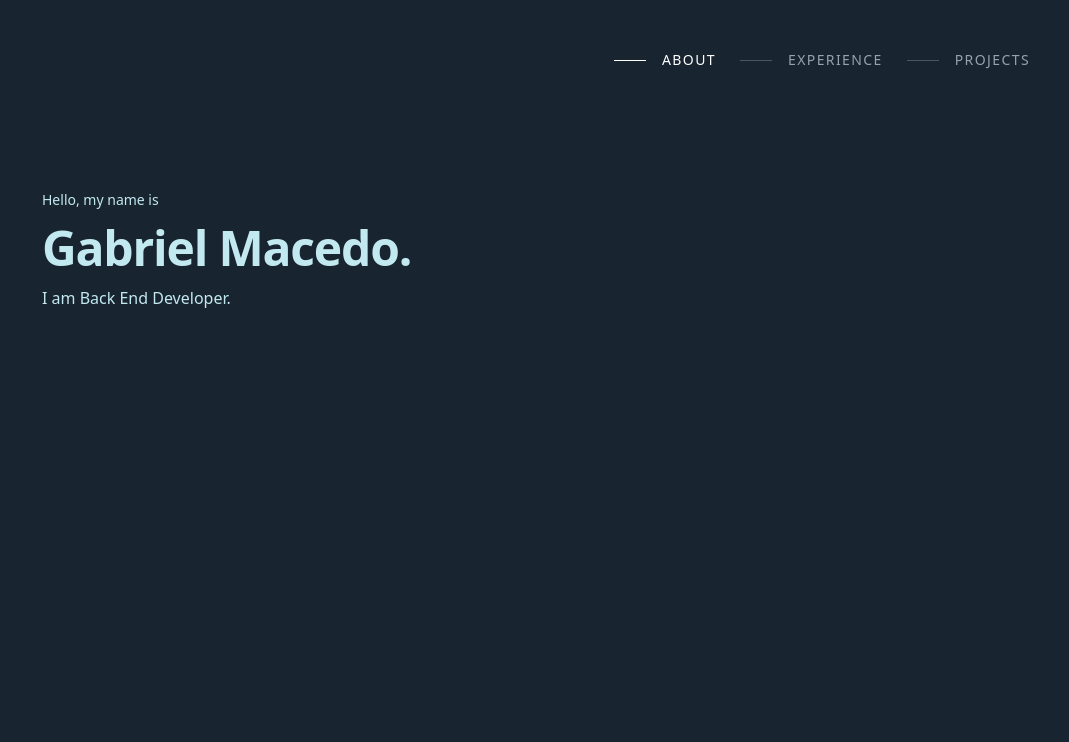
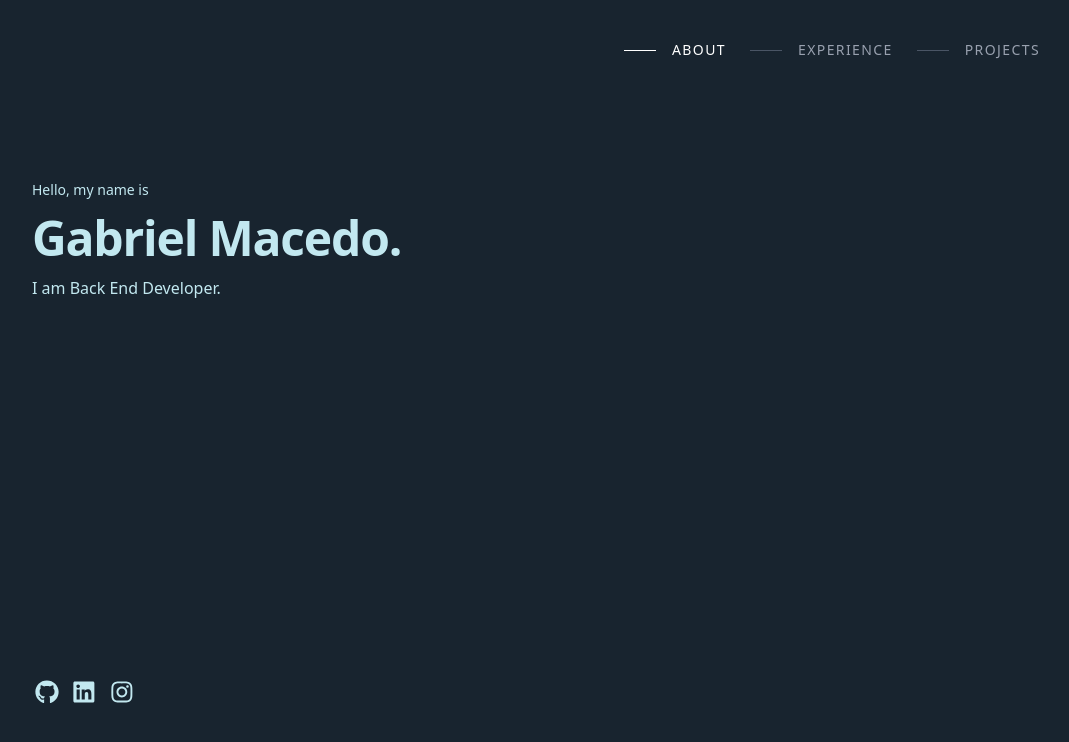
Before and after one commit to gabriel-m-gomes/gabriel-m-gomes.github.io-, a React (Vite) app: page / in a window 1280 px wide. Shown: the top 742 px of the page, without its empty margins (208-1277 px from the left). Built offline with nearby package versions, Linux system fonts and the light colour scheme.

Commit message:
implemented section contact and add functions for icons

```diff
--- a/src/App.jsx
+++ b/src/App.jsx
@@ -1,10 +1,13 @@
 import Hero from "./sections/Hero";
 import Navbar from "./sections/NavBar";
+import Contact from "./sections/Contact";
+
 function App() {
   return (
     <>
       <Navbar />
       <Hero />
+      <Contact />
     </>
   );
 }
--- a/src/index.css
+++ b/src/index.css
@@ -2,5 +2,4 @@
 
 body {
   background-color: rgba(24, 36, 47, 255);
-  padding: 10px;
 }
--- /dev/null
+++ b/src/sections/Contact.jsx
@@ -0,0 +1,39 @@
+import GitHubIcon from "../utils/GitHubIcon";
+import LinkedinIcon from "../utils/LinkedinIcon";
+import InstagramIcon from "../utils/InstagramIcon";
+
+const Contact = () => {
+  return (
+    <ul className=" text-[#c2e8f0] flex gap-2 px-60 py-75">
+      <li>
+        <a
+          href="https://github.com/gabriel-m-gomes"
+          target="_blank"
+          rel="noopener noreferrer"
+        >
+          <GitHubIcon />
+        </a>
+      </li>
+      <li>
+        <a
+          href="https://www.linkedin.com/in/gabriel-macedo-gomes"
+          target="_blank"
+          rel="noopener noreferrer"
+        >
+          <LinkedinIcon />
+        </a>
+      </li>
+      <li>
+        <a
+          href="https://www.instagram.com/gabriel_macedo44"
+          target="_blank"
+          rel="noopener noreferrer"
+        >
+          <InstagramIcon />
+        </a>
+      </li>
+    </ul>
+  );
+};
+
+export default Contact;
--- a/src/sections/Hero.jsx
+++ b/src/sections/Hero.jsx
@@ -1,6 +1,6 @@
 const Hero = () => {
   return (
-    <div id="hero-container" className=" text-[#c2e8f0] px-60 py-20">
+    <div className=" text-[#c2e8f0] px-60 py-20">
       <div className="space-y-2">
         <p className="font-medium font-sans text-sm">Hello, my name is</p>
         <h1 className="text-5xl font-bold tracking-tight leading-tight font-sans">
--- /dev/null
+++ b/src/utils/GitHubIcon.jsx
@@ -0,0 +1,13 @@
+const GitHubIcon = (props) => (
+  <svg
+    xmlns="http://www.w3.org/2000/svg"
+    width="30"
+    height="24"
+    viewBox="0 0 496 512"
+    fill="currentColor"
+  >
+    <path d="M165.9 397.4c0 2-2.3 3.6-5.2 3.6c-3.3.3-5.6-1.3-5.6-3.6c0-2 2.3-3.6 5.2-3.6c3-.3 5.6 1.3 5.6 3.6m-31.1-4.5c-.7 2 1.3 4.3 4.3 4.9c2.6 1 5.6 0 6.2-2s-1.3-4.3-4.3-5.2c-2.6-.7-5.5.3-6.2 2.3m44.2-1.7c-2.9.7-4.9 2.6-4.6 4.9c.3 2 2.9 3.3 5.9 2.6c2.9-.7 4.9-2.6 4.6-4.6c-.3-1.9-3-3.2-5.9-2.9M244.8 8C106.1 8 0 113.3 0 252c0 110.9 69.8 205.8 169.5 239.2c12.8 2.3 17.3-5.6 17.3-12.1c0-6.2-.3-40.4-.3-61.4c0 0-70 15-84.7-29.8c0 0-11.4-29.1-27.8-36.6c0 0-22.9-15.7 1.6-15.4c0 0 24.9 2 38.6 25.8c21.9 38.6 58.6 27.5 72.9 20.9c2.3-16 8.8-27.1 16-33.7c-55.9-6.2-112.3-14.3-112.3-110.5c0-27.5 7.6-41.3 23.6-58.9c-2.6-6.5-11.1-33.3 2.6-67.9c20.9-6.5 69 27 69 27c20-5.6 41.5-8.5 62.8-8.5s42.8 2.9 62.8 8.5c0 0 48.1-33.6 69-27c13.7 34.7 5.2 61.4 2.6 67.9c16 17.7 25.8 31.5 25.8 58.9c0 96.5-58.9 104.2-114.8 110.5c9.2 7.9 17 22.9 17 46.4c0 33.7-.3 75.4-.3 83.6c0 6.5 4.6 14.4 17.3 12.1C428.2 457.8 496 362.9 496 252C496 113.3 383.5 8 244.8 8Z" />
+  </svg>
+);
+
+export default GitHubIcon;
--- /dev/null
+++ b/src/utils/InstagramIcon.jsx
@@ -0,0 +1,15 @@
+const InstagramIcon = () => {
+  return (
+    <svg
+      xmlns="http://www.w3.org/2000/svg"
+      width="30"
+      height="24"
+      viewBox="0 0 496 512"
+      fill="currentColor"
+    >
+      <path d="M224.1 141c-63.6 0-114.9 51.3-114.9 114.9s51.3 114.9 114.9 114.9S339 319.5 339 255.9S287.7 141 224.1 141m0 189.6c-41.1 0-74.7-33.5-74.7-74.7s33.5-74.7 74.7-74.7s74.7 33.5 74.7 74.7s-33.6 74.7-74.7 74.7m146.4-194.3c0 14.9-12 26.8-26.8 26.8c-14.9 0-26.8-12-26.8-26.8s12-26.8 26.8-26.8s26.8 12 26.8 26.8m76.1 27.2c-1.7-35.9-9.9-67.7-36.2-93.9c-26.2-26.2-58-34.4-93.9-36.2c-37-2.1-147.9-2.1-184.9 0c-35.8 1.7-67.6 9.9-93.9 36.1s-34.4 58-36.2 93.9c-2.1 37-2.1 147.9 0 184.9c1.7 35.9 9.9 67.7 36.2 93.9s58 34.4 93.9 36.2c37 2.1 147.9 2.1 184.9 0c35.9-1.7 67.7-9.9 93.9-36.2c26.2-26.2 34.4-58 36.2-93.9c2.1-37 2.1-147.8 0-184.8M398.8 388c-7.8 19.6-22.9 34.7-42.6 42.6c-29.5 11.7-99.5 9-132.1 9s-102.7 2.6-132.1-9c-19.6-7.8-34.7-22.9-42.6-42.6c-11.7-29.5-9-99.5-9-132.1s-2.6-102.7 9-132.1c7.8-19.6 22.9-34.7 42.6-42.6c29.5-11.7 99.5-9 132.1-9s102.7-2.6 132.1 9c19.6 7.8 34.7 22.9 42.6 42.6c11.7 29.5 9 99.5 9 132.1s2.7 102.7-9 132.1" />
+    </svg>
+  );
+};
+
+export default InstagramIcon;
--- /dev/null
+++ b/src/utils/LinkedinIcon.jsx
@@ -0,0 +1,13 @@
+const LinkedinIcon = () => (
+  <svg
+    xmlns="http://www.w3.org/2000/svg"
+    width="30"
+    height="24"
+    viewBox="0 0 496 512"
+    fill="currentColor"
+  >
+    <path d="M416 32H31.9C14.3 32 0 46.5 0 64.3v383.4C0 465.5 14.3 480 31.9 480H416c17.6 0 32-14.5 32-32.3V64.3c0-17.8-14.4-32.3-32-32.3M135.4 416H69V202.2h66.5V416zm-33.2-243c-21.3 0-38.5-17.3-38.5-38.5S80.9 96 102.2 96c21.2 0 38.5 17.3 38.5 38.5c0 21.3-17.2 38.5-38.5 38.5m282.1 243h-66.4V312c0-24.8-.5-56.7-34.5-56.7c-34.6 0-39.9 27-39.9 54.9V416h-66.4V202.2h63.7v29.2h.9c8.9-16.8 30.6-34.5 62.9-34.5c67.2 0 79.7 44.3 79.7 101.9z" />
+  </svg>
+);
+
+export default LinkedinIcon;
```
